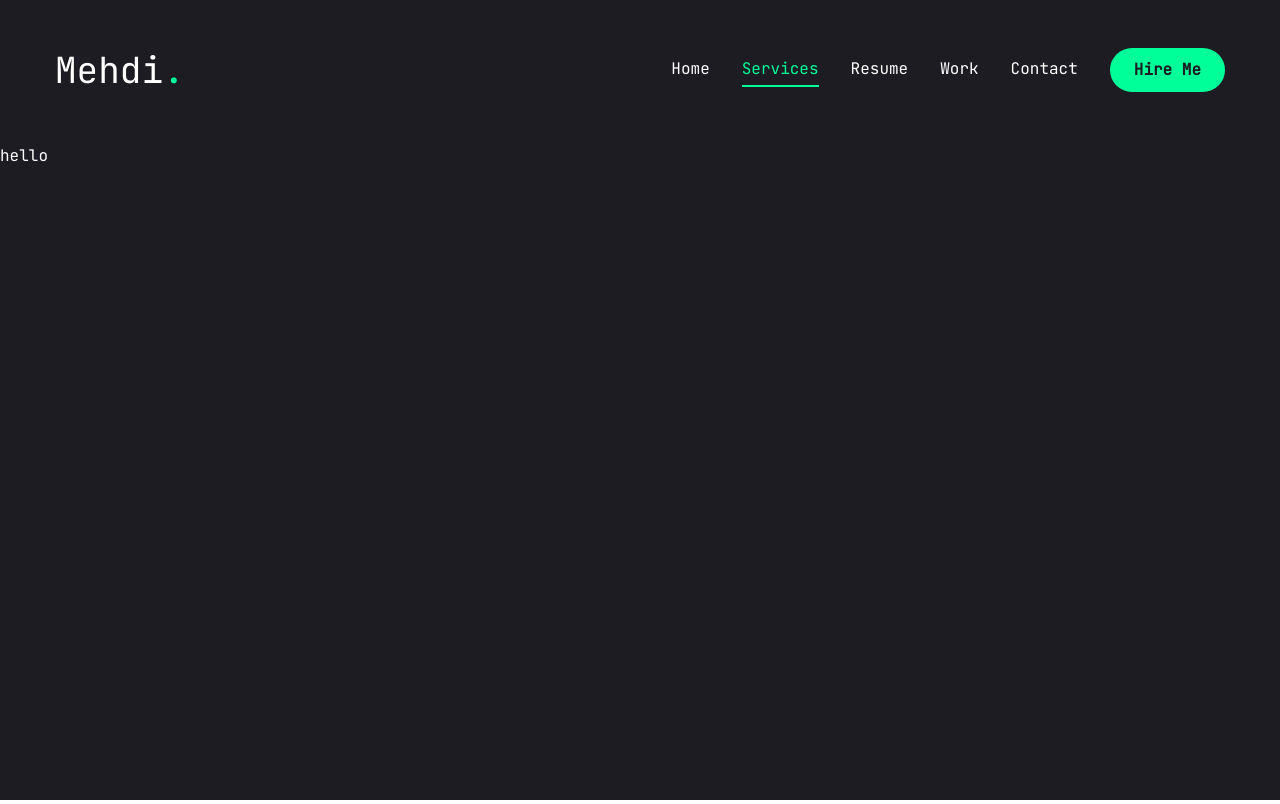
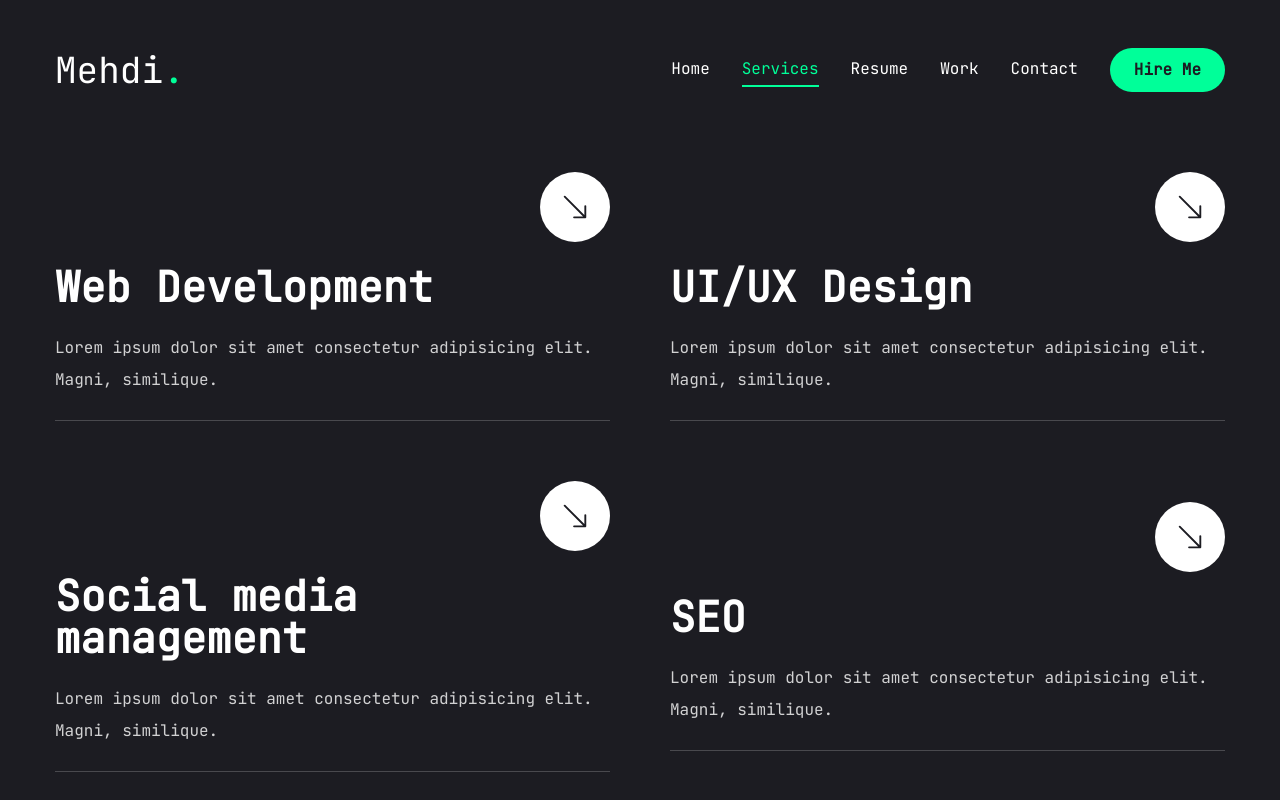
Before and after one commit to MehdiGuetta/mehdi-portfolio, a React (Vite) app: page /services in a window 1280 px wide. Built offline with nearby package versions, Linux system fonts and the light colour scheme.

Commit message:
service page task done, modefying the index.css

```diff
--- a/src/components/NavItems/Services.jsx
+++ b/src/components/NavItems/Services.jsx
@@ -1,9 +1,82 @@
+import { Link } from "react-router-dom";
+import { BsArrowDownRight } from "react-icons/bs";
+import { motion } from "framer-motion";
+
+const services = [
+  {
+    num: "01",
+    title: "Web Development",
+    description:
+      "Lorem ipsum dolor sit amet consectetur adipisicing elit. Magni, similique.",
+    href: "",
+  },
+  {
+    num: "02",
+    title: "UI/UX Design",
+    description:
+      "Lorem ipsum dolor sit amet consectetur adipisicing elit. Magni, similique.",
+    href: "",
+  },
+  {
+    num: "03",
+    title: "Social media management",
+    description:
+      "Lorem ipsum dolor sit amet consectetur adipisicing elit. Magni, similique.",
+    href: "",
+  },
+  {
+    num: "04",
+    title: "SEO",
+    description:
+      "Lorem ipsum dolor sit amet consectetur adipisicing elit. Magni, similique.",
+    href: "",
+  },
+];
 
 const Services = () => {
   return (
-    <>
-        hello
-    </>
+    <section className="min-h-[80vh] flex flex-col justify-center py-12 xl:py-8">
+      <div className="container mx-auto">
+        <motion.div
+          initial={{ opacity: 0 }}
+          animate={{
+            opacity: 1,
+            transition: { delay: 2.4, duration: 0.4, ease: "easeIn" },
+          }}
+          className="grid grid-cols-1 md:grid-cols-2 gap-[60px] "
+        >
+          {services.map((service, index) => {
+            return (
+              <div
+                key={index}
+                className="flex-1 flex flex-col justify-center gap-6 group"
+              >
+                {/* Top */}
+                <div className="flex justify-between items-center w-full">
+                  <div className="text-5xl font-extrabold text-outline text-transparent group-hover:text-outline-hover transition-all duration-500 ">
+                    {service.num}
+                  </div>
+                  <Link
+                    href={service.href}
+                    className="w-[70px] h-[70px] rounded-full flex justify-center items-center bg-white group-hover:bg-accent hover:-rotate-45 transition-all duration-500 "
+                  >
+                    <BsArrowDownRight className="text-primary text-3xl" />
+                  </Link>
+                </div>
+                {/* Heading */}
+                <h2 className="text-[42px] font-bold leading-none group-hover:text-accent transition-all duration-500 text-white ">
+                  {service.title}
+                </h2>
+                {/* Description */}
+                <p className="text-white/80">{service.description}</p>
+
+                <div className="border-b border-white/20 w-full"></div>
+              </div>
+            );
+          })}
+        </motion.div>
+      </div>
+    </section>
   );
 };
 
--- a/src/index.css
+++ b/src/index.css
@@ -5,18 +5,24 @@
 @layer base {
   :root {
     --radius: 0.5rem;
-    --font-jetbrainsMono: 'JetBrains Mono';
+    --font-jetbrainsMono: "JetBrains Mono";
   }
   body {
     @apply font-primary bg-primary text-white leading-loose;
   }
-  .h1{
+  .h1 {
     @apply text-[48px] xl:text-[80px] leading-[1.1] font-semibold;
   }
-  .h2{
+  .h2 {
     @apply text-[36px] xl:text-[48px] leading-[1.1] font-semibold;
   }
-  .h3{
+  .h3 {
     @apply text-[20px] xl:text-[24px] leading-[1.1] font-semibold;
   }
+  .text-outline {
+    -webkit-text-stroke: 1git px #ffffff;
+  }
+  .text-outline-hover {
+    -webkit-text-stroke: 1px #00ff99;
+  }
 }
```
